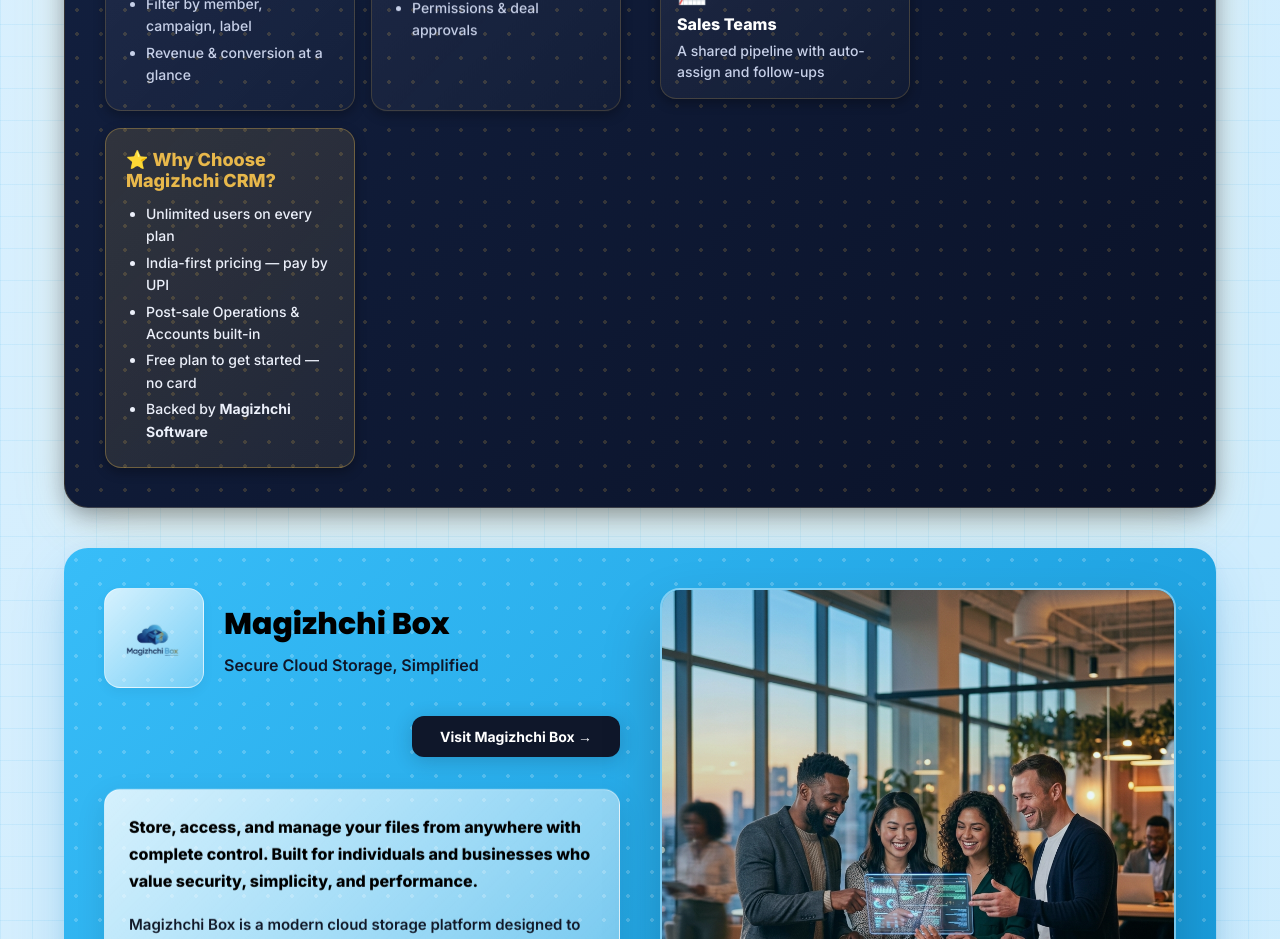
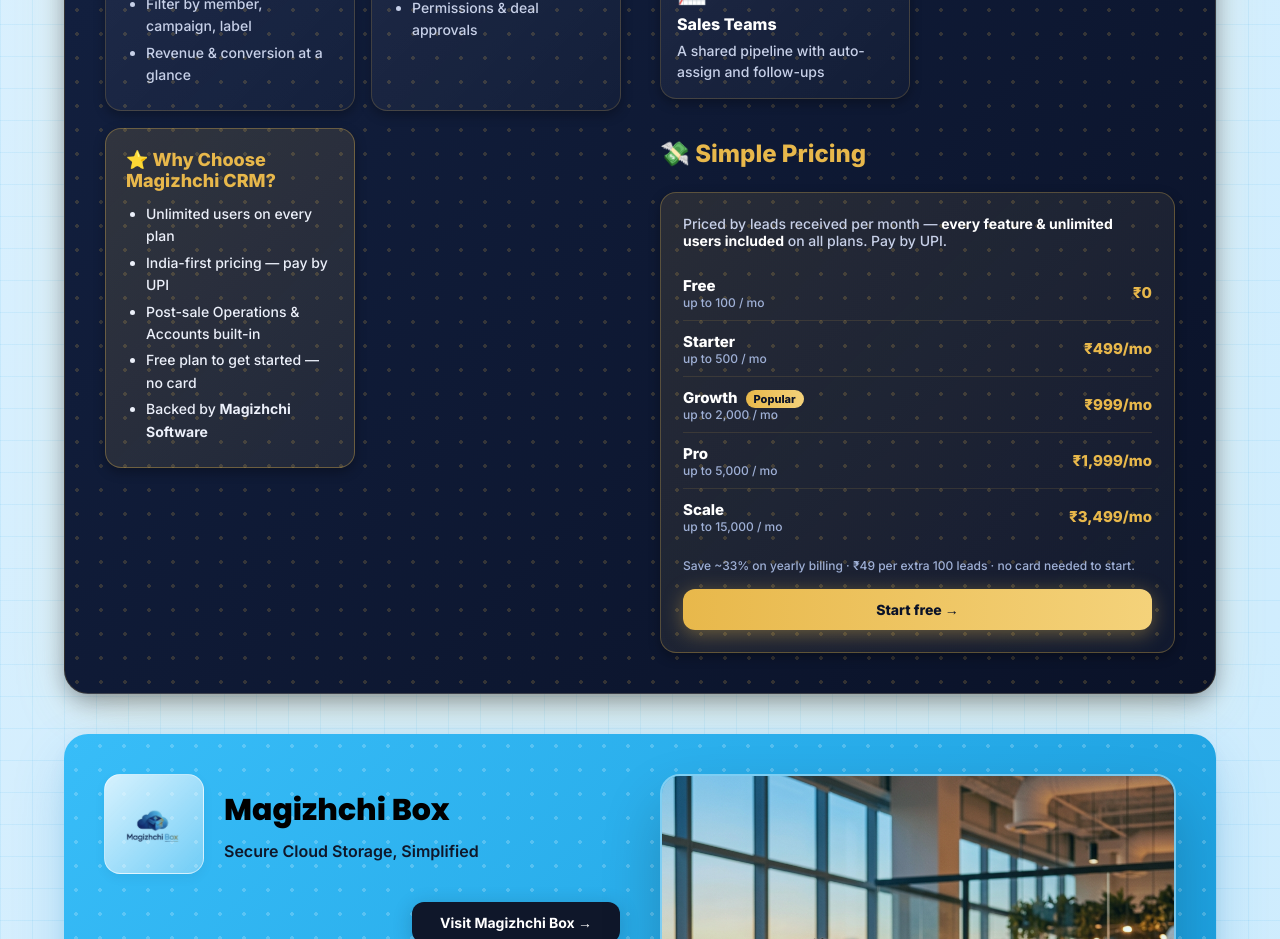
Before and after one commit to ThirumaranKarunanithi/website, a React (Vite) app in the folder website/: page / in a window 1280 px wide. Shown: the part 3240-4179 px from the top of the page. Built offline with nearby package versions, Linux system fonts and the light colour scheme.

Commit message:
Fill CRM card gap with a pricing snapshot + CTA
Add a 'Simple Pricing' block (Free/Starter/Growth/Pro/Scale with prices, yearly +
overage note) and a 'Start free' CTA to the CRM card's right column so it balances
the taller left column.

Co-Authored-By: Claude Opus 4.8 <noreply@anthropic.com>

```diff
--- a/website/src/components/CurrentSolution.jsx
+++ b/website/src/components/CurrentSolution.jsx
@@ -326,6 +326,64 @@ export default function CurrentSolution() {
                       <p style={{ fontSize: 14, color: '#C7D0E8', margin: 0, lineHeight: 1.5, fontWeight: 500, flex: 1 }}>{item.desc}</p>
                     </motion.div>
                   ))}
+                </div>
+              </div>
+
+              {/* Simple Pricing */}
+              <div>
+                <h4 style={{ fontSize: 24, fontWeight: 800, color: '#E8B84B', marginBottom: 24, display: 'flex', alignItems: 'center', gap: 10 }}>
+                  💸 Simple Pricing
+                </h4>
+                <div style={{
+                  background: 'linear-gradient(135deg, rgba(232, 184, 75, 0.12) 0%, rgba(255, 255, 255, 0.03) 100%)',
+                  border: '1px solid rgba(232, 184, 75, 0.30)',
+                  borderRadius: 16, padding: 22,
+                  boxShadow: '0 4px 12px rgba(0, 0, 0, 0.3)'
+                }}>
+                  <p style={{ fontSize: 14, color: '#C7D0E8', margin: '0 0 16px', fontWeight: 500 }}>
+                    Priced by leads received per month — <strong style={{ color: '#FFFFFF' }}>every feature & unlimited users included</strong> on all plans. Pay by UPI.
+                  </p>
+                  {[
+                    { name: 'Free', leads: 'up to 100 / mo', price: '₹0', tag: '' },
+                    { name: 'Starter', leads: 'up to 500 / mo', price: '₹499/mo', tag: '' },
+                    { name: 'Growth', leads: 'up to 2,000 / mo', price: '₹999/mo', tag: 'Popular' },
+                    { name: 'Pro', leads: 'up to 5,000 / mo', price: '₹1,999/mo', tag: '' },
+                    { name: 'Scale', leads: 'up to 15,000 / mo', price: '₹3,499/mo', tag: '' },
+                  ].map((p, i) => (
+                    <div key={`crm-price-${i}`} style={{
+                      display: 'flex', alignItems: 'center', justifyContent: 'space-between', gap: 12,
+                      padding: '10px 0',
+                      borderTop: i === 0 ? 'none' : '1px solid rgba(232, 184, 75, 0.12)'
+                    }}>
+                      <div style={{ minWidth: 0 }}>
+                        <span style={{ fontSize: 15, fontWeight: 800, color: '#FFFFFF' }}>{p.name}</span>
+                        {p.tag && <span style={{ marginLeft: 8, fontSize: 11, fontWeight: 800, color: '#0A1228', background: 'linear-gradient(90deg, #E8B84B, #F4D27A)', padding: '2px 8px', borderRadius: 999 }}>{p.tag}</span>}
+                        <span style={{ display: 'block', fontSize: 12, color: '#9FB0D6', fontWeight: 500 }}>{p.leads}</span>
+                      </div>
+                      <span style={{ fontSize: 15, fontWeight: 800, color: '#E8B84B', whiteSpace: 'nowrap' }}>{p.price}</span>
+                    </div>
+                  ))}
+                  <p style={{ fontSize: 12, color: '#9FB0D6', margin: '14px 0 16px', fontWeight: 500 }}>
+                    Save ~33% on yearly billing · ₹49 per extra 100 leads · no card needed to start.
+                  </p>
+                  <a
+                    href="https://crmapp.magizhchi.software"
+                    target="_blank"
+                    rel="noopener noreferrer"
+                    style={{
+                      display: 'block', textAlign: 'center',
+                      background: 'linear-gradient(90deg, #E8B84B, #F4D27A)',
+                      color: '#0A1228', textDecoration: 'none',
+                      padding: '12px 20px', borderRadius: 12,
+                      fontSize: 14, fontWeight: 800,
+                      boxShadow: '0 4px 20px rgba(232, 184, 75, 0.4)',
+                      transition: 'all 0.2s',
+                    }}
+                    onMouseEnter={e => e.target.style.transform = 'translateY(-2px)'}
+                    onMouseLeave={e => e.target.style.transform = 'translateY(0)'}
+                  >
+                    Start free →
+                  </a>
                 </div>
               </div>
 
```
